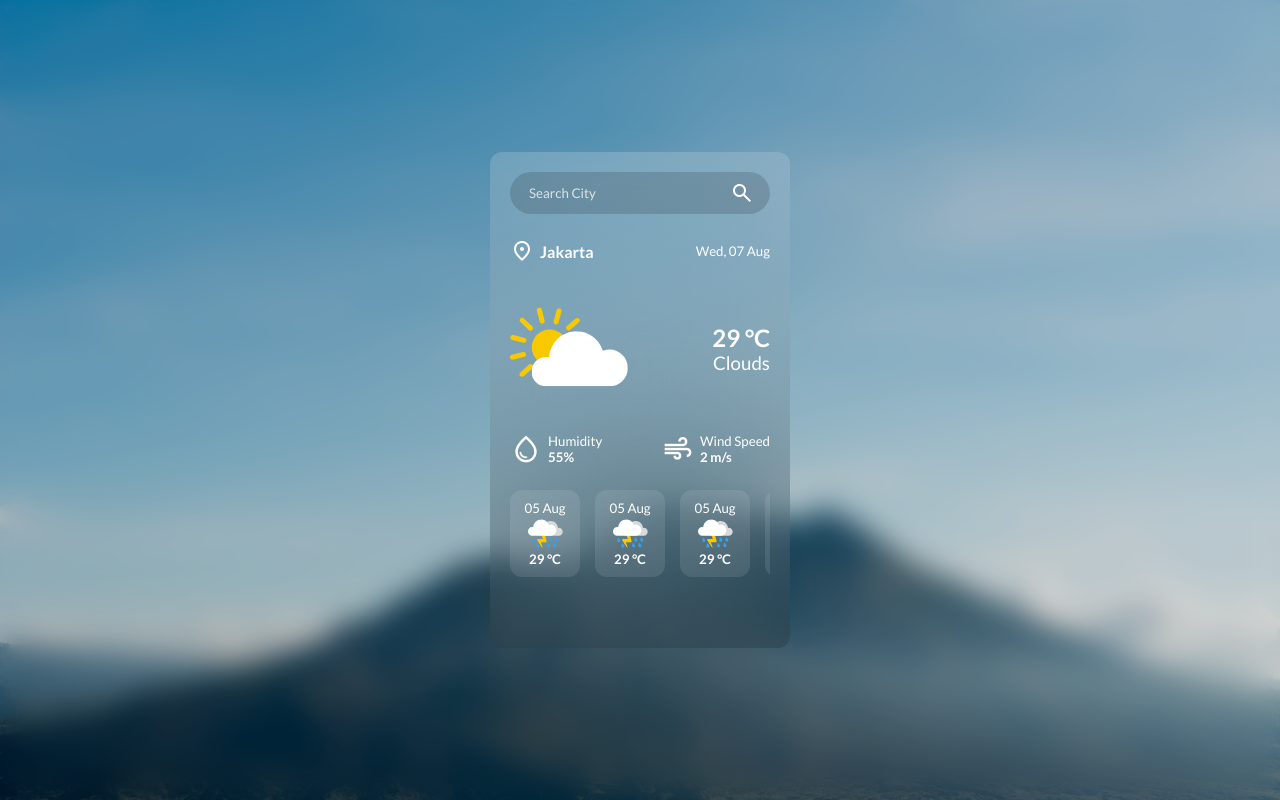
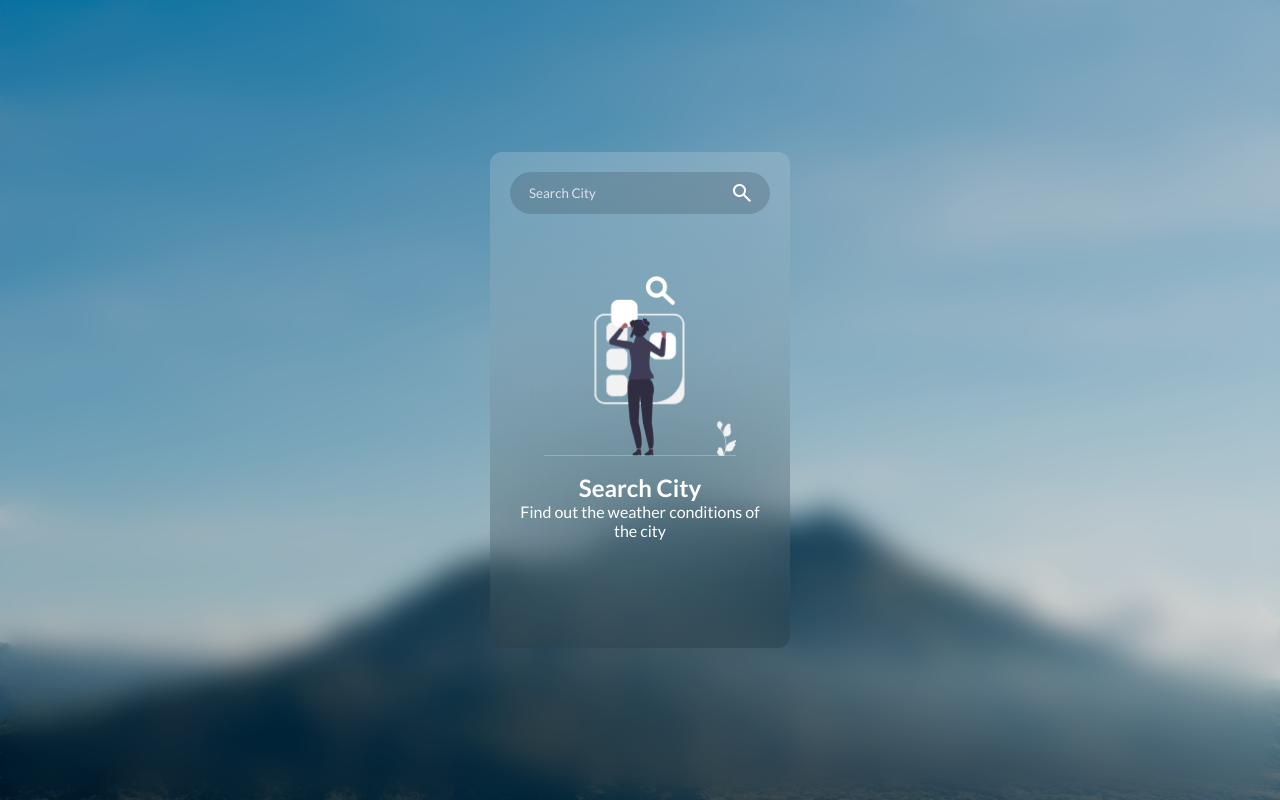
Before and after one commit to InesBatista28/Weather-API-App, a plain HTML site: page index.html in a window 1280 px wide. Drawn offline with nearby package versions, Linux system fonts and the light colour scheme.

Commit message:
img messages

```diff
--- a/index.html
+++ b/index.html
@@ -3,10 +3,11 @@
 <head>
     <meta charset="UTF-8">
     <meta name="viewport" content="width=device-width, initial-scale=1.0">
-    <title>Weather App</title>
+    <title>API Weather App</title>
     <link rel="stylesheet" href="style.css">
     <link href="https://fonts.googleapis.com/css2?family=Material+Symbols+Outlined" rel="stylesheet" /></head>
     <link href="https://fonts.googleapis.com/css2?family=Lato:wght@400;700&display=swap" rel="stylesheet">
+    <script src="script.js"></script>
 <body>
 
     <main class="main-container">
@@ -20,7 +21,7 @@
             </button>
         </header>
 
-        <section class="weather-info">
+        <section class="weather-info" style="display: none;">
             <div class="location-date-container">
                 <div class="location">
                     <span class="material-symbols-outlined">
@@ -87,6 +88,25 @@
 
         </section>
 
+        <section class="search-city section-message">
+            <img src="assets/message/search-city.png">
+            <div>
+                <h1>Search City</h1>
+                <h4 class="regular-txt">
+                    Find out the weather conditions of the city
+                </h4>
+            </div>
+        </section>
+
+        <section class="not-found section-message" style="display: none;">
+            <img src="assets/message/not-found.png">
+            <div>
+                <h1>Search City</h1>
+                <h4 class="regular-txt">
+                    Find out the weather conditions of the city
+                </h4>
+            </div>
+        </section>
     </main>
 
 </body>
--- a/style.css
+++ b/style.css
@@ -31,12 +31,9 @@ body::before {
     backdrop-filter: blur(15px);
 }
 
-/*UTILITIES*/
 .regular-txt {
     font-weight: 400;
 }
-
-
 
 .main-container {
     width: 300px;
@@ -85,8 +82,6 @@ body::before {
     border: none;
     cursor: pointer;
 }
-
-
 
 .weather-info {
     display: flex;
@@ -167,8 +162,6 @@ body::before {
     background: rgba(0, 0, 0, 0.4);
 }
 
-
-
 .forecast-item {
     min-width: 70px;
     background: rgb(255, 255, 255, 0.1);
@@ -189,3 +182,17 @@ body::before {
     width: 35px;
     height: 35px;
 }
+
+.section-message {
+    display: flex;
+    flex-direction: column;
+    align-items: center;
+    text-align: center;
+    gap: 17px;
+    margin-top: 24%;
+}
+.section-message img {
+    height: 180px;
+    width: fit-content;
+
+}
```
